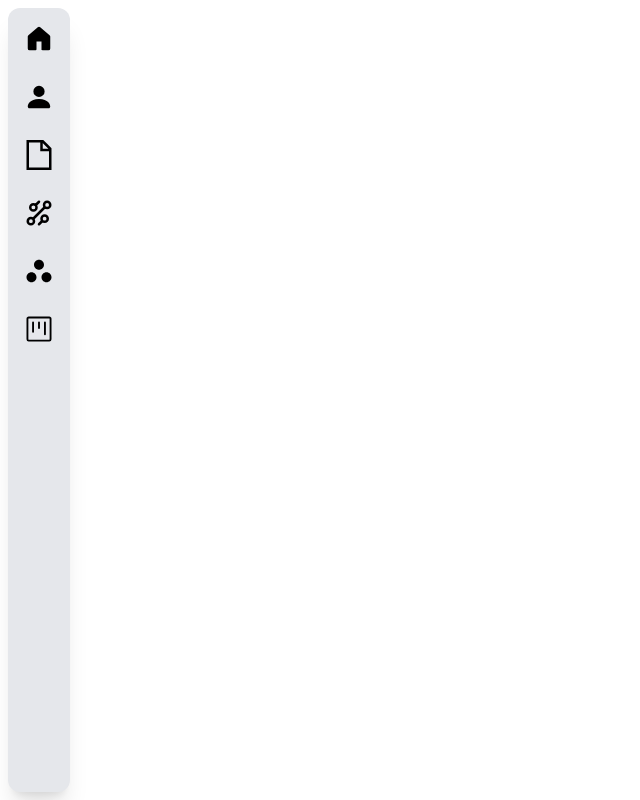
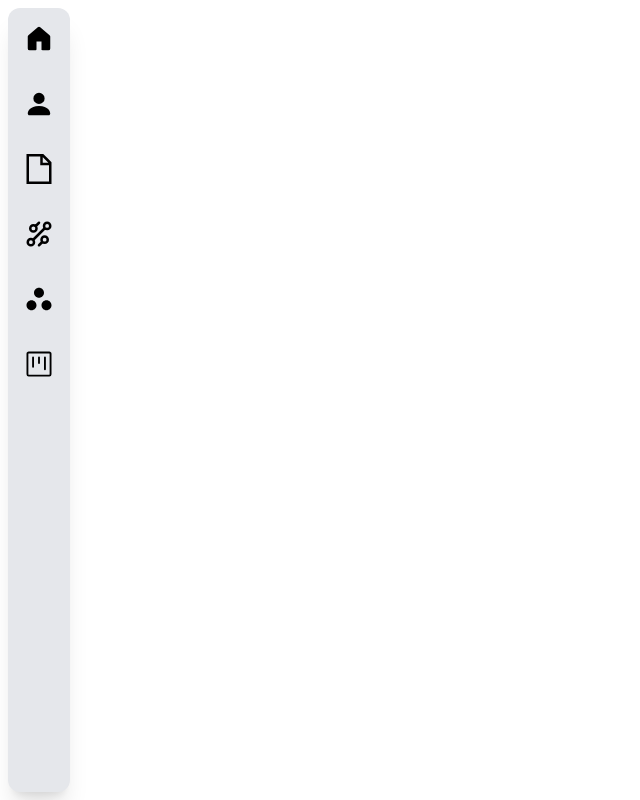
Before and after one commit to GillKaran23/Frontend-Projects, a React (Vite) app: page /portfolio in a window 1280 px wide. Shown: the whole page, without its empty margins (0-640 px from the left). Built offline with nearby package versions, Linux system fonts and the light colour scheme.

Commit message:
created tab logic

```diff
--- a/src/Portfolio/navbar.jsx
+++ b/src/Portfolio/navbar.jsx
@@ -1,30 +1,32 @@
+import { useState } from "react";
 import { BsPersonFill } from "react-icons/bs";
 import { GoHomeFill, GoProject } from "react-icons/go";
 import { GrDocument, GrTechnology } from "react-icons/gr";
 import { MdWorkspacesFilled } from "react-icons/md";
 
 const PortNavbar = () => {
+    let [screen, setScreen]=useState(1);
     let menuitems = [
         {
             id: 1,
             logo: <GoHomeFill />,
-            text: "Home"
+            text: "Home",
         }, {
             id: 2,
             logo: <BsPersonFill />,
-            text: "About"
+            text: "About",
         }, {
             id: 3,
             logo: <GrDocument />,
-            text: "Resume"
+            text: "Resume",
         }, {
             id: 4,
             logo: <GrTechnology />,
-            text: "Skills"
+            text: "Skills",
         }, {
             id: 5,
             logo: <MdWorkspacesFilled />,
-            text: "Experience"
+            text: "Experience",
         }, {
             id: 6,
             logo: <GoProject />,
@@ -39,7 +41,7 @@ const PortNavbar = () => {
                     menuitems.map((value) => {
                         return (
                             <div key={value.id} className="flex relative items-center gap-3 cursor-pointer group" >
-                                <div>{value.logo}</div>
+                                <div><button onClick={()=>{setScreen(value.id)}}>{value.logo}</button></div>
                                 <div className="absolute left-12 text-white bg-black hidden group-hover:block text-base rounded-xl px-2 py-1">{value.text}</div>
                             </div>
                         );
@@ -54,15 +56,20 @@ const PortNavbar = () => {
                 menuitems.map((value)=>{
                     return(
                         <div key={value.id} className="text-3xl">
-                            {value.logo}
+                           <button onClick={()=>{setScreen(value.id)}}>{value.logo}</button>
                         </div>
                     );
                 })
             }
         </div>
+
+        <div>
+            {
+                screen === 1? <></> : screen === 2 ? <></> : <></>
+            }
+        </div>
+
         </>
-
-
     );
 };
 
```
